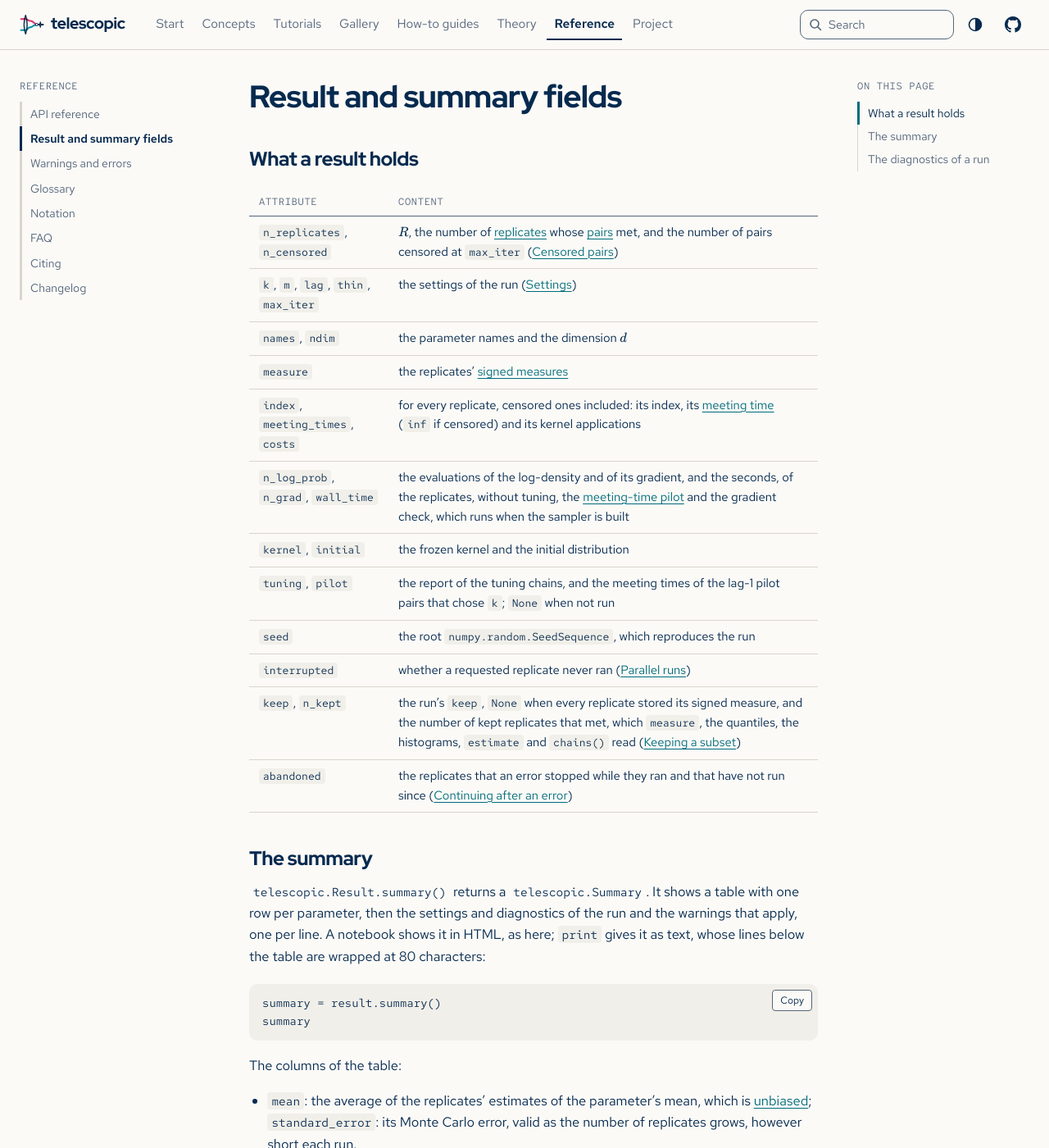
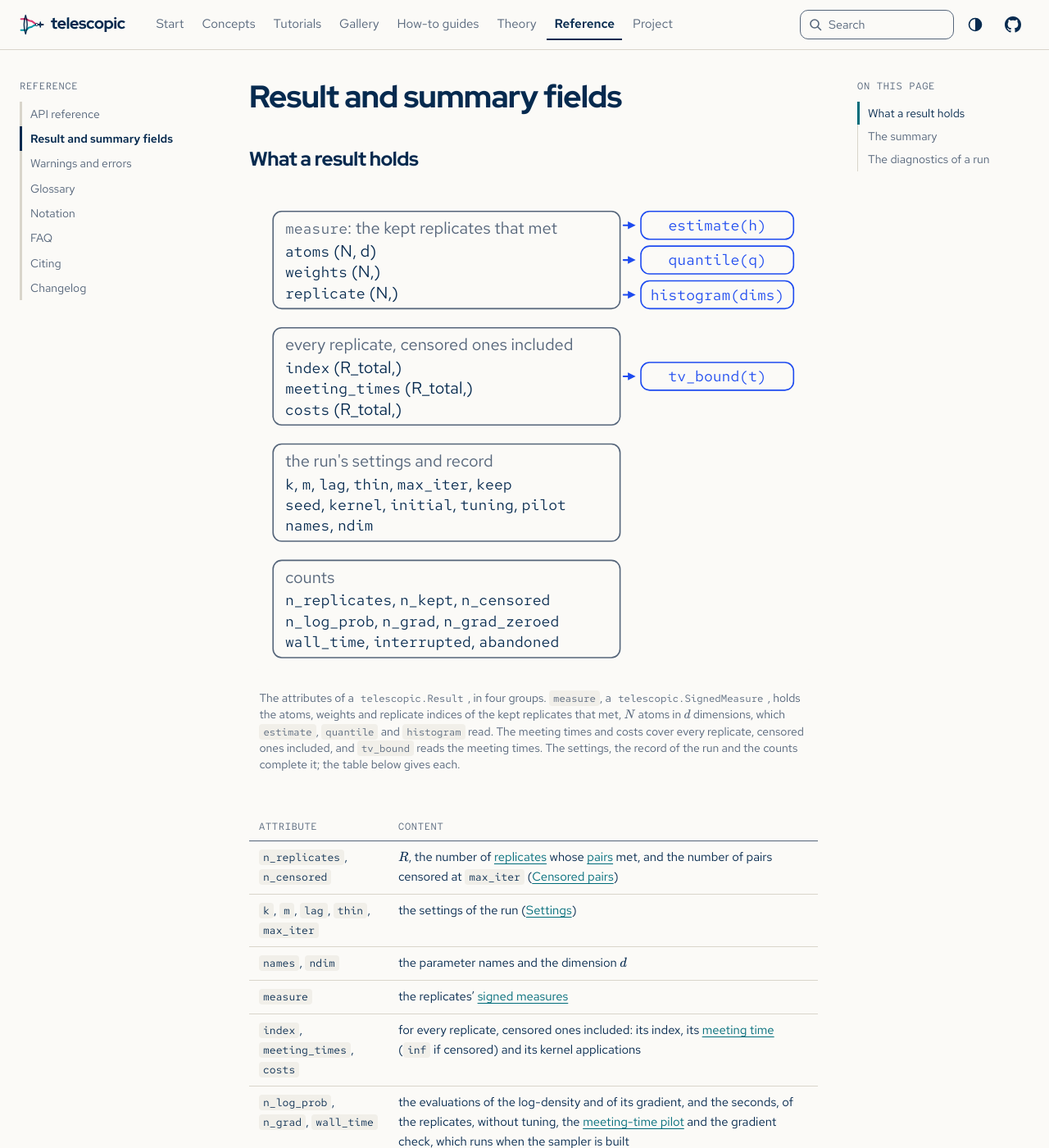
Before and after one commit to joshspeagle/telescopic, a Sphinx documentation site: the page built from docs/reference/result-fields.md, in a window 1280 px wide and 1400 px high. Shown: the whole window at 82% size. Built offline with Sphinx 7.4.7, drawn with Linux system fonts in a browser that asks for light colours.

Commit message:
Draw what a Result holds and which methods read it
Co-Authored-By: Claude Opus 5.5 <noreply@anthropic.com>
Claude-Session: https://claude.ai/code/session_01JkqiRjnZwqMVo8Rd3e5j1c

````diff
--- a/docs/_scripts/figures.py
+++ b/docs/_scripts/figures.py
@@ -21,7 +21,9 @@
   error it raises and the remedy that its message names, checked against the messages of
   small runs made to raise them;
 * ``pipeline.svg`` (V9): the steps of an automatic run and the arguments that skip them,
-  checked against the package's constants and two small runs.
+  checked against the package's constants and two small runs;
+* ``result.svg`` (V13): the attributes of a :class:`telescopic.Result`, checked against a
+  small run's, and the methods that read its signed measures and meeting times.
 
 The figures are drawn on the light figure ground with the colors, faces, sizes and
 helpers of ``brand.py``: magenta for chain X, teal for chain Y, the ink of met chains once
@@ -1299,6 +1301,102 @@ def pipeline() -> str:
     return svg(width, 40.0 + 3 * row + tall + 12, label, "".join(body))
 
 
+# V13's groups of a Result's attributes: a heading and its lines, each a line of attributes
+# between backticks with their shapes; and the methods that read the first two groups.
+HOLDS = (
+    (
+        "`measure`: the kept replicates that met",
+        ("`atoms` (N, d)", "`weights` (N,)", "`replicate` (N,)"),
+        ("estimate(h)", "quantile(q)", "histogram(dims)"),
+    ),
+    (
+        "every replicate, censored ones included",
+        ("`index` (R_total,)", "`meeting_times` (R_total,)", "`costs` (R_total,)"),
+        ("tv_bound(t)",),
+    ),
+    (
+        "the run's settings and record",
+        (
+            "`k`, `m`, `lag`, `thin`, `max_iter`, `keep`",
+            "`seed`, `kernel`, `initial`, `tuning`, `pilot`",
+            "`names`, `ndim`",
+        ),
+        (),
+    ),
+    (
+        "counts",
+        (
+            "`n_replicates`, `n_kept`, `n_censored`",
+            "`n_log_prob`, `n_grad`, `n_grad_zeroed`",
+            "`wall_time`, `interrupted`, `abandoned`",
+        ),
+        (),
+    ),
+)
+
+
+def holds() -> str:
+    """V13: a Result's attributes in four groups, with arrows from the signed measures and
+    the meeting times to the methods that read them."""
+    name = "result"
+    result = quietly(
+        lambda: telescopic.sample(
+            log_density, initial(), 50, kernel=kernel(), k=2, m=12, lag=LAG, rng=SEED
+        )
+    )
+    measure = result.measure
+    n_atoms = len(measure.weights)
+    drawn = {a for head, lines, _ in HOLDS for a in "".join((head, *lines)).split("`")[1::2]}
+    public = {a for a in vars(result) if not a.startswith("_")}
+    check(drawn == public | {"atoms", "weights", "replicate"}, name, "every attribute drawn")
+    check(
+        {"atoms", "weights", "replicate"} <= set(vars(measure)), name, "the measure's arrays"
+    )
+    check(
+        measure.atoms.shape == (n_atoms, result.ndim)
+        and measure.replicate.shape == (n_atoms,)
+        and result.meeting_times.shape == result.costs.shape == result.index.shape,
+        name,
+        "the shapes of the arrays",
+    )
+    h = measure.per_replicate(lambda x: x[:, 0])
+    check(
+        np.isclose(result.estimate(lambda x: x[:, 0]).value, h.mean())
+        and np.array_equal(
+            result.tv_bound(np.arange(20)),
+            telescopic.diagnostics.tv_bound(result.meeting_times, result.lag, np.arange(20)),
+        ),
+        name,
+        "estimate reads the measure and tv_bound the meeting times",
+    )
+    width, line, gap = 640.0, 24.0, 22.0
+    left, span = 20.0, 400.0
+    method_x, method_span = left + span + 24, 176.0
+    body, described, y = [], [], 14.0
+    for heading, lines, methods in HOLDS:
+        tall = 40 + line * len(lines)
+        body += [
+            box(left, y, span, tall, MUTED),
+            text(left + 14, y + 26, words(heading), "start", MUTED),
+            *(text(left + 14, y + 52 + line * j, words(s)) for j, s in enumerate(lines)),
+        ]
+        for j, method in enumerate(methods):
+            middle = y + tall / 2 + (j - (len(methods) - 1) / 2) * 40
+            body += [
+                arrow(left + span + 4, middle, method_x - 6, middle, BLUE),
+                box(method_x, middle - 16, method_span, 32),
+                text(method_x + method_span / 2, middle + 6, words(f"`{method}`"), "middle", BLUE),
+            ]
+        read = f"; read by {', '.join(methods)}" if methods else ""
+        described.append(f"{heading}: {'; '.join(lines)}{read}".replace("`", ""))
+        y += tall + gap
+    label = (
+        "Four boxes of a Result's attributes, from top to bottom, with arrows from the first "
+        "two to the methods that read them. " + ". ".join(described) + "."
+    )
+    return svg(width, y - gap + 14, label, "".join(body))
+
+
 # --------------------------------------------------------------------------- output
 
 
@@ -1313,6 +1411,7 @@ def outputs() -> dict[Path, str]:
         OUT / "cost.svg": cost(),
         OUT / "remedies.svg": remedies(),
         OUT / "pipeline.svg": pipeline(),
+        OUT / "result.svg": holds(),
     }
 
 
--- a/docs/reference/result-fields.md
+++ b/docs/reference/result-fields.md
@@ -19,6 +19,15 @@ result = telescopic.sample(
 ```
 
 ## What a result holds
+
+```{diagram} result
+The attributes of a {class}`telescopic.Result`, in four groups. `measure`, a
+{class}`telescopic.SignedMeasure`, holds the atoms, weights and replicate indices of the
+kept replicates that met, $N$ atoms in $d$ dimensions, which `estimate`, `quantile` and
+`histogram` read. The meeting times and costs cover every replicate, censored ones
+included, and `tv_bound` reads the meeting times. The settings, the record of the run and
+the counts complete it; the table below gives each.
+```
 
 | Attribute | Content |
 |---|---|
````
Also changed, not shown: docs/_static/figures/result.svg (added).
